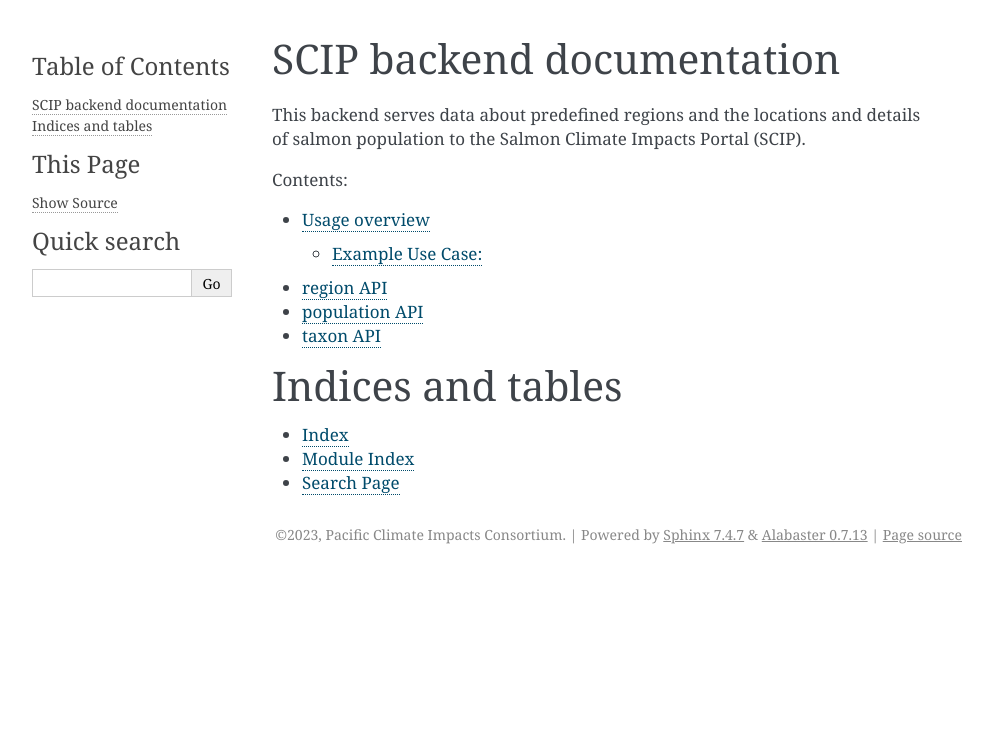
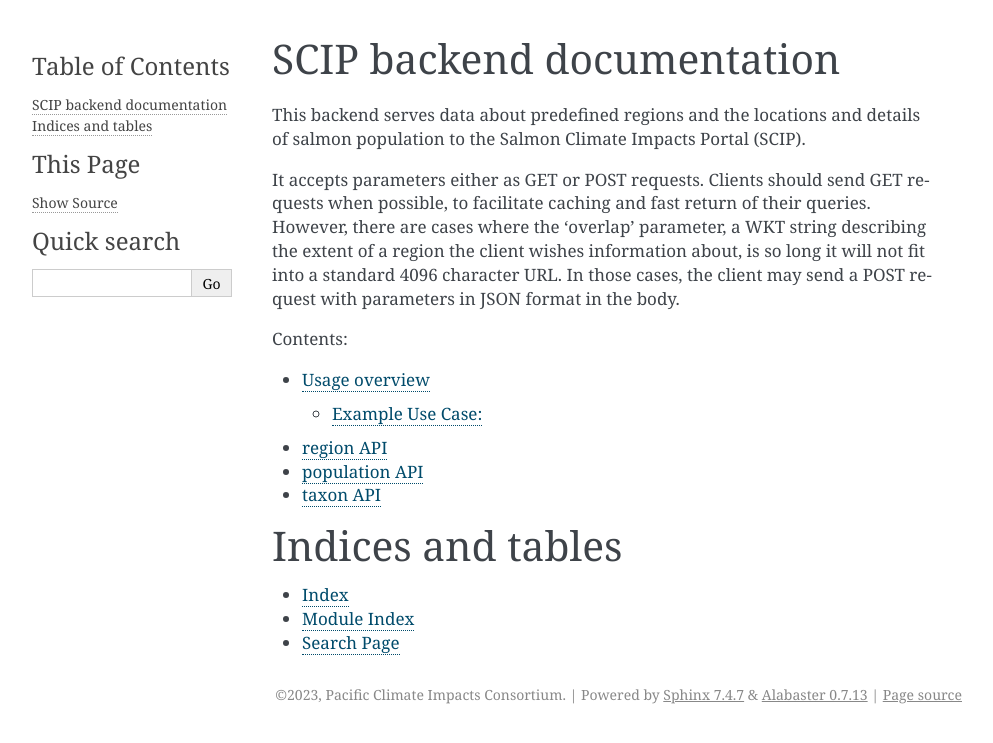
Before and after one commit to pacificclimate/scip-backend, a Sphinx documentation site: the page built from docs/source/index.rst, in a window 1280 px wide. Shown: the top 743 px of the page, without its empty margins (148-1141 px from the left). Built offline with Sphinx 7.4.7, drawn with Linux system fonts in a browser that asks for light colours.

Commit message:
update documentation

```diff
--- a/docs/source/index.rst
+++ b/docs/source/index.rst
@@ -7,6 +7,8 @@ SCIP backend documentation
 ========================================
 
 This backend serves data about predefined regions and the locations and details of salmon population to the Salmon Climate Impacts Portal (SCIP).
+
+It accepts parameters either as GET or POST requests. Clients should send GET requests when possible, to facilitate caching and fast return of their queries. However, there are cases where the 'overlap' parameter, a WKT string describing the extent of a region the client wishes information about, is so long it will not fit into a standard 4096 character URL. In those cases, the client may send a POST request with parameters in JSON format in the body.
 
 .. toctree::
    :maxdepth: 2
```
